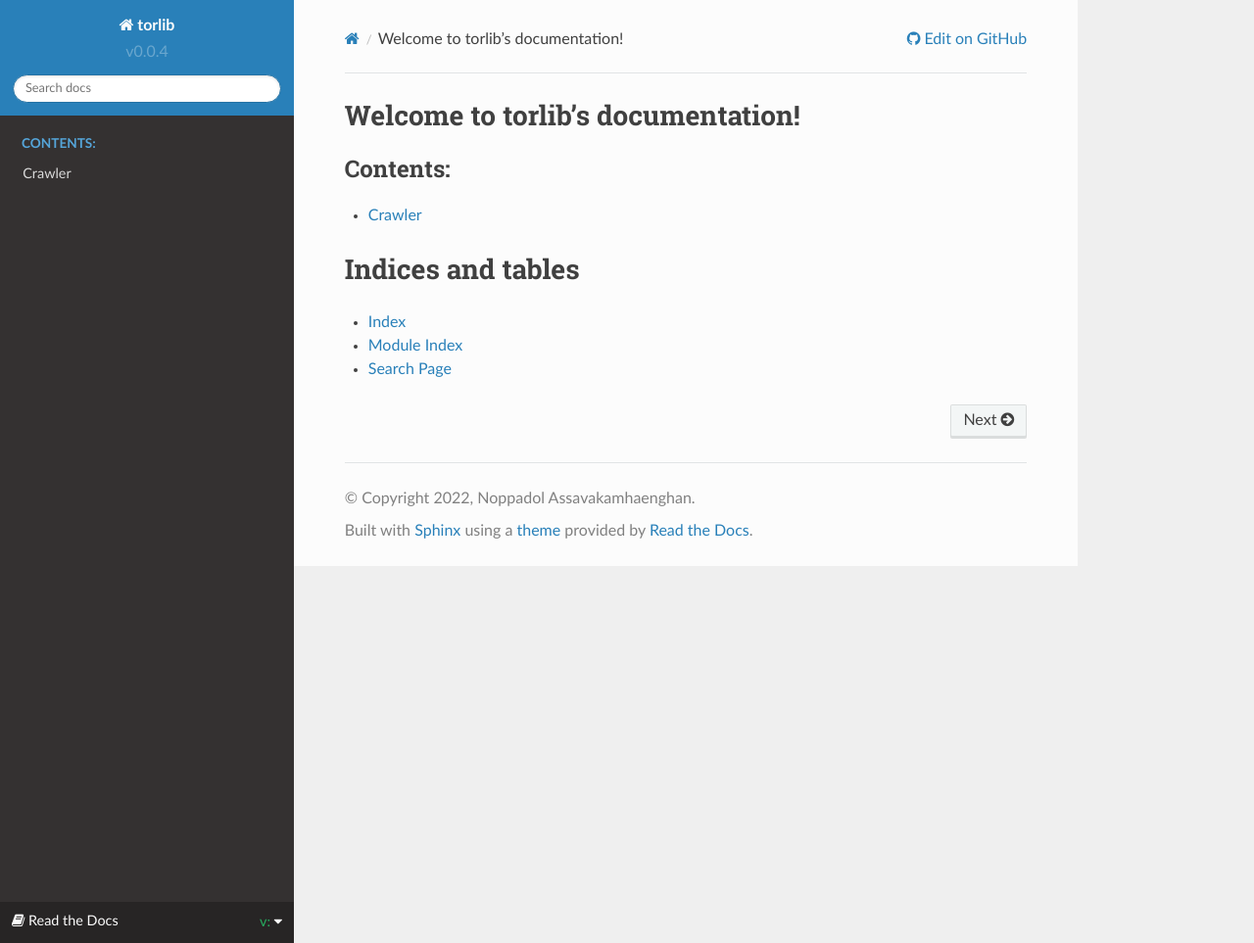
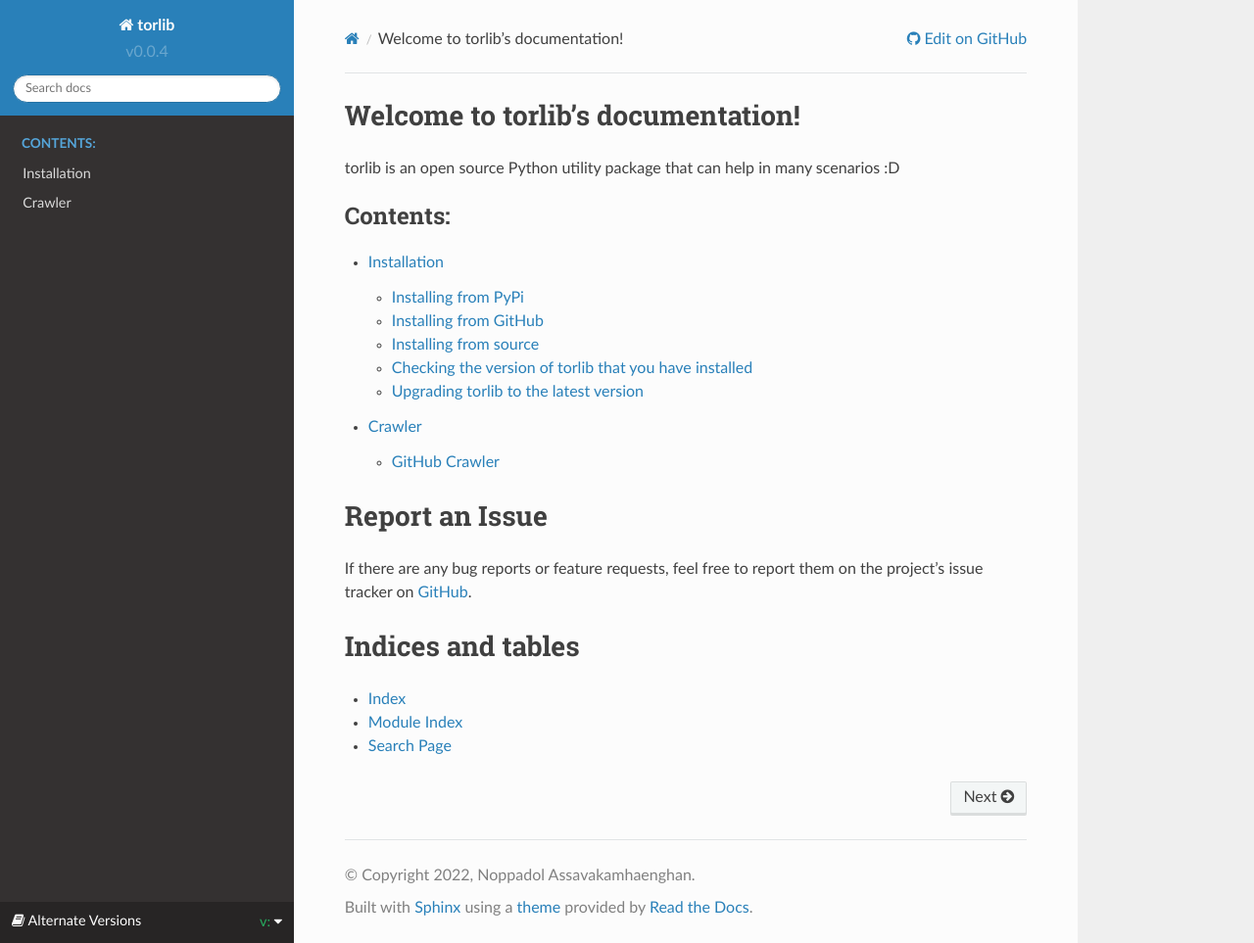
Before and after one commit to noppadol-assava/torlib, a Sphinx documentation site: the page built from docs/index.rst, in a window 1280 px wide and 963 px high. Shown: the whole window at 98% size. Built offline with Sphinx 7.4.7 and the Read the Docs theme 2.0.0, drawn with Linux system fonts in a browser that asks for light colours.

Commit message:
update documentation

```diff
--- a/docs/_templates/versions.html
+++ b/docs/_templates/versions.html
@@ -2,7 +2,7 @@
 {# Add rst-badge after rst-versions for small badge style. #}
   <div class="rst-versions" data-toggle="rst-versions" role="note" aria-label="versions">
     <span class="rst-current-version" data-toggle="rst-current-version">
-      <span class="fa fa-book"> Read the Docs</span>
+      <span class="fa fa-book"> Alternate Versions</span>
       v: {{ current_version }}
       <span class="fa fa-caret-down"></span>
     </span>
@@ -47,7 +47,7 @@
       </dl>
       {% endif %}
       <hr/>
-      {% trans %}Free document hosting provided by <a href="http://www.readthedocs.org">Read the Docs</a>.{% endtrans %}
+      {% trans %}Free document hosting provided by <a href="https://pages.github.com/">GitHub Pages</a>.{% endtrans %}
 
     </div>
   </div>
--- a/docs/conf.py
+++ b/docs/conf.py
@@ -45,6 +45,7 @@
     'sphinx.ext.autodoc',
     'sphinx.ext.viewcode',
     'sphinx.ext.githubpages',
+    'sphinx.ext.napoleon',
 ]
 
 # Add any paths that contain templates here, relative to this directory.
@@ -64,7 +65,7 @@
 #
 # This is also used if you do content translation via gettext catalogs.
 # Usually you set "language" from the command line for these cases.
-language = None
+language = 'en'
 
 # List of patterns, relative to source directory, that match files and
 # directories to ignore when looking for source files.
@@ -87,7 +88,12 @@
 # further.  For a list of options available for each theme, see the
 # documentation.
 #
-# html_theme_options = {}
+
+html_favicon = "_images/icon.png"
+# html_logo = "_images/icon.png"
+# html_theme_options = {
+# }
+
 
 # Add any paths that contain custom static files (such as style sheets) here,
 # relative to this directory. They are copied after the builtin static files,
@@ -276,6 +282,6 @@
 ##########################
 
 html_context['display_github'] = True
-html_context['github_user'] = 'noppadol-a'
+html_context['github_user'] = 'noppadol-assava'
 html_context['github_repo'] = 'torlib'
 html_context['github_version'] = 'master/docs/'
--- a/docs/index.rst
+++ b/docs/index.rst
@@ -1,17 +1,19 @@
-.. helloWorld documentation master file, created by
-   sphinx-quickstart on Fri Jul 17 10:38:59 2020.
-   You can adapt this file completely to your liking, but it should at least
-   contain the root `toctree` directive.
-
 Welcome to torlib's documentation!
-======================================
+==================================
+torlib is an open source Python utility package that can help in many scenarios :D
 
 .. toctree::
    :maxdepth: 2
    :caption: Contents:
 
+   install
    crawler
 
+Report an Issue
+===============
+
+If there are any bug reports or feature requests, feel free to report them on the project's issue
+tracker on `GitHub`_.
 
 Indices and tables
 ==================
@@ -19,3 +21,5 @@
 * :ref:`genindex`
 * :ref:`modindex`
 * :ref:`search`
+
+.. _GitHub: https://github.com/noppadol-assava/torlib/issues
--- /dev/null
+++ b/docs/install.rst
@@ -0,0 +1,65 @@
+============
+Installation
+============
+
+The recommended method for installing torlib is by using `pip`_.
+
+Installing from PyPi
+--------------------
+
+To install ChatterBot from `PyPi`_ using pip run the following command in your terminal.
+
+.. code-block:: bash
+
+   pip install torlib
+
+
+Installing from GitHub
+----------------------
+
+You can also install torlib directly from GitHub using ``pip``.
+
+.. code-block:: bash
+
+   pip install git+git://github.com/noppadol-assava/torlib.git@master
+
+
+Installing from source
+----------------------
+
+1. Clone repository from GitHub. `git`_ is needed in this step.
+
+.. code-block:: bash
+
+   git clone https://github.com/noppadol-assava/torlib.git
+
+2. Install the package using pip
+
+.. code-block:: bash
+
+   pip install ./torlib
+
+
+Checking the version of torlib that you have installed
+------------------------------------------------------
+
+To check the current version of torlib installed on your machine, run the following python code.
+
+.. code-block:: python
+
+   import torlib
+   print(torlib.__version__)
+
+Upgrading torlib to the latest version
+------------------------------------------
+
+To upgrade torlib to the latest release, run the following command in your terminal.
+
+.. code-block:: bash
+
+   pip install torlib --upgrade
+
+
+.. _git: https://git-scm.com/book/en/v2/Getting-Started-Installing-Git
+.. _pip: https://pip.pypa.io/en/stable/installing/
+.. _PyPi: https://pypi.python.org/pypi
```
Also changed, not shown: README.md (+38 -0 lines), docs/crawler.rst (+37 -4 lines), docs/_images/icon.png (added).
